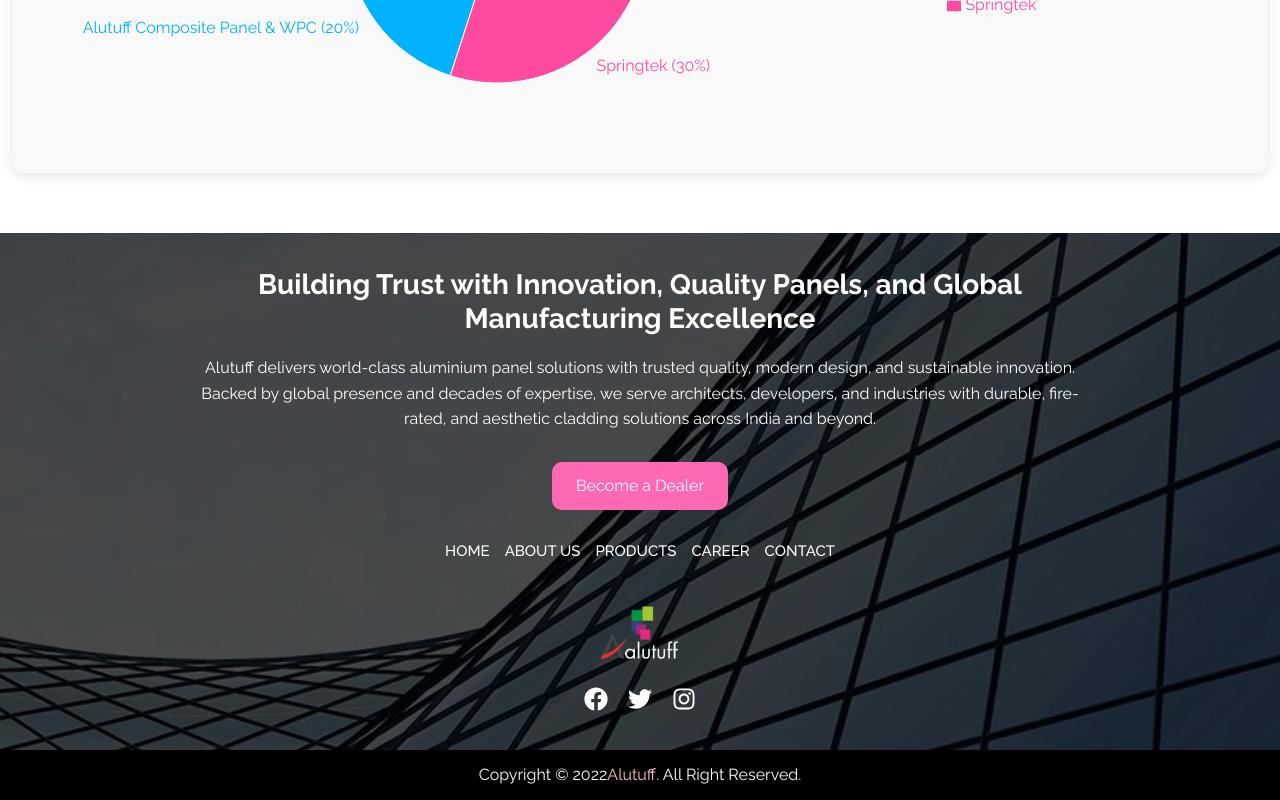
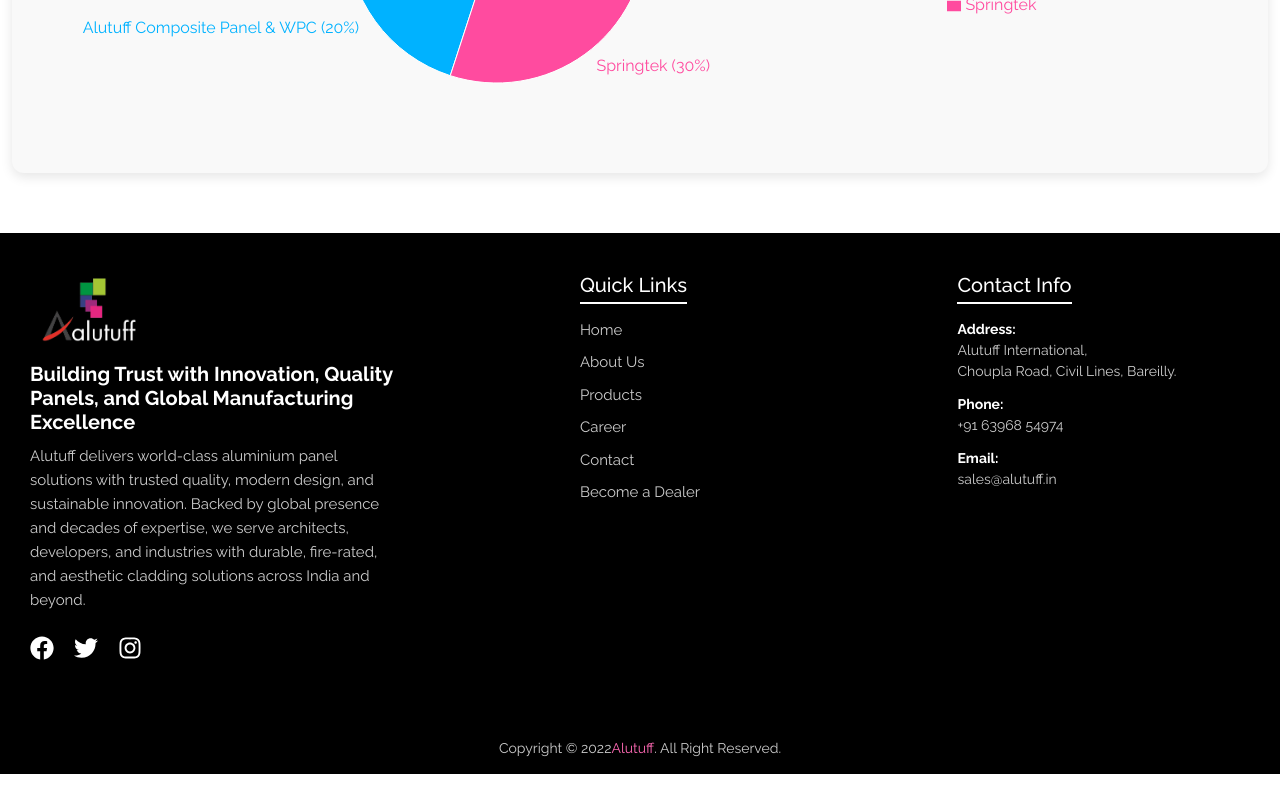
Before and after one commit to rishab-sudo/Alutuff-new, a React (Create React App) app: page /established in a window 1280 px wide. Shown: the part 4010-4810 px from the top of the page. After the commit the page ends 4784 px from the top, so only its background shows below. Built offline with nearby package versions, Linux system fonts and the light colour scheme.

Commit message:
14july25

```diff
--- a/src/components/Footer.css
+++ b/src/components/Footer.css
@@ -1,75 +1,48 @@
 .footer-section {
-  background-image: url('../assets/about-banner-bg.jpg'); /* replace with your bg image path */
-  background-size: cover;
-  background-position: center;
+  background-color: #000;
   width: 100%;
-  padding: 0px;
-  position: relative;
+  padding: 0;
   color: #fff;
-  text-align: center;
   overflow: hidden;
 }
 
 .footer-overlay {
-  background-color: rgba(0, 0, 0, 0.7); /* dark overlay */
-  padding: 35px 5px;
+  padding: 40px 30px;
+}
+
+.footer-content-wrapper {
+  display: flex;
+  flex-wrap: wrap;
+  justify-content: space-between;
+  gap: 40px;
+}
+
+.footer-column-wrapper {
+  width: 30%;
+  min-width: 250px;
+}
+
+.footer-left {
+  display: flex;
+  flex-direction: column;
+  align-items: flex-start; /* Align everything to the left */
+  text-align: left;
+  width: 100%;
+}
+.footer-column{
   display: flex;
   flex-direction: column;
   align-items: center;
+  justify-content: center;
+  text-decoration: none;
+  margin: auto;
+}
+.col-text-div{
+  margin: auto;
 }
 
-.footer-text-box {
-  max-width: 900px;
-  margin: 0 auto;
-}
-
-.footer-text-box h2 {
-  font-size: 28px;
-  margin-bottom: 20px;
-  font-weight: bold;
-}
-
-.footer-text-box p {
-  font-size: 16px;
-  margin-bottom: 30px;
-  line-height: 1.6;
-}
-
-.footer-button {
-  background-color: hotpink;
-  color: white;
-  border: none;
-  padding: 12px 24px;
-  font-size: 16px;
-  cursor: pointer;
-  border-radius: 10px;
-  margin-bottom: 30px;
-}
-
-.footer-links {
-  display: flex;
-  flex-wrap: wrap;
-  justify-content: center;
-  gap: 15px;
-  font-size: 15px;
-}
-
-.footer-links a {
-  color: white;
-  text-decoration: none;
-  text-transform: uppercase;
-  font-weight: 500;
-}
-
-.footer-bottom {
-  margin-top: 40px;
-  display: flex;
-  flex-direction: column;
-  align-items: center;
-}
-
-.footer-bottom img {
-  width: 100px;
+.footer-logo {
+  width: 120px;
   margin-bottom: 15px;
 }
 
@@ -77,41 +50,114 @@
   display: flex;
   gap: 20px;
   font-size: 24px;
+  margin-bottom: 20px;
 }
 
 .social-icons a {
   color: #fff;
-  transition: color 0.3s ease;
+  transition: color 0.3s;
 }
 
 .social-icons a:hover {
   color: hotpink;
 }
-.copyright-div{
-    display: flex;
-    justify-content: center;
-    align-items: center;
+
+.trust-text h2 {
+  font-size: 20px;
+  margin-bottom: 10px;
+  font-weight: bold;
+text-decoration: none;
+
 }
+
+.trust-text p {
+  font-size: 15px;
+  line-height: 1.6;
+  color: #ccc;
+}
+
+.footer-column {
+  flex: 1 1 200px;
+  min-width: 200px;
+}
+
+.footer-column h4 {
+  font-size: 20px;
+  margin-bottom: 15px;
+  border-bottom: 2px solid #fff;
+  display: inline-block;
+  padding-bottom: 5px;
+  text-align: left;
+}
+
+.footer-links-column {
+  display: flex;
+  flex-direction: column;
+  gap: 10px;
+}
+
+.footer-links-column a {
+  color: #ccc;
+  text-decoration: none;
+  font-size: 15px;
+  transition: color 0.3s;
+}
+
+.footer-links-column a:hover {
+  color: #fff;
+}
+
+.footer-contact-info p {
+  font-size: 14px;
+  line-height: 1.5;
+  color: #ccc;
+  margin-bottom: 12px;
+}
+
+.footer-contact-info strong {
+  color: #fff;
+}
+
+.copyright-div {
+  width: 100%;
+  height: 50px;
+  background-color: #000;
+  text-align: center;
+  display: flex;
+  justify-content: center;
+  align-items: center;
+  font-size: 14px;
+  color: #ccc;
+}
+
+/* Responsive Design */
 @media screen and (max-width: 768px) {
-  .footer-text-box h2 {
-    font-size: 20px;
+  .footer-content-wrapper {
+    flex-direction: column;
+    gap: 40px;
+    align-items: flex-start;
   }
 
-  .footer-text-box p {
-    font-size: 14px;
+  .footer-logo {
+    width: 100px;
   }
 
-  .footer-button {
-    font-size: 14px;
-    padding: 10px 20px;
+  .trust-text h2 {
+    font-size: 18px;
   }
 
-  .footer-links {
-    font-size: 13px;
-    gap: 10px;
+  .trust-text p,
+  .footer-contact-info p,
+  .footer-links-column a {
+    font-size: 14px;
   }
 
   .social-icons {
     font-size: 20px;
   }
+
+  .footer-column,
+  .footer-left {
+    width: 100%;
+  }
 }
--- a/src/components/Footer.js
+++ b/src/components/Footer.js
@@ -7,36 +7,66 @@
   return (
     <Container fluid className="footer-section">
       <div className="footer-overlay">
-        <div className="footer-text-box">
-          <h2>Building Trust with Innovation, Quality Panels, and Global Manufacturing Excellence
-</h2>
+    <div className="footer-content-wrapper">
+  {/* Left Section */}
+  <div className="footer-column-wrapper">
+    <div className="footer-left">
+      <img src={require("../assets/footer_logo.png")} alt="logo" className="footer-logo" />
+
+      <div className="trust-text">
+        <h2>Building Trust with Innovation, Quality Panels, and Global Manufacturing Excellence</h2>
         <p>
           Alutuff delivers world-class aluminium panel solutions with trusted quality, modern design, and sustainable innovation.
           Backed by global presence and decades of expertise, we serve architects, developers, and industries with durable, fire-rated, and aesthetic
           cladding solutions across India and beyond.
+        </p>
+      </div>
+            <div className="social-icons">
+        <a href="#"><FaFacebook /></a>
+        <a href="#"><FaTwitter /></a>
+        <a href="#"><FaInstagram /></a>
+      </div>
 
-          </p>
-          <button className="footer-button">Become a Dealer</button>
-          <div className="footer-links">
+    </div>
+  </div>
+
+  {/* Quick Links */}
+  <div className="footer-column-wrapper">
+    <div className="footer-column">
+      <div className='col-text-div'>
+      <h4>Quick Links</h4>
+      <div className="footer-links-column">
         <a href="/home">Home</a>
         <a href="/about">About Us</a>
         <a href="/product">Products</a>
         <a href="/career">Career</a>
         <a href="/contact">Contact</a>
-
+        <a href="/dealer">Become a Dealer</a>
+      </div>
+      </div>
     </div>
   </div>
 
-        <div className="footer-bottom">
-          <img src={require("../assets/footer_logo.png")} alt="logo" />
-          <div className="social-icons">
-            <a href="#"><FaFacebook /></a>
-            <a href="#"><FaTwitter /></a>
-            <a href="#"><FaInstagram /></a>
+  {/* Contact Info */}
+  <div className="footer-column-wrapper">
+    <div className="footer-column">
+       <div className='col-text-div'>
+      <h4>Contact Info</h4>
+      <div className="footer-contact-info">
+        <p><strong>Address:</strong><br />Alutuff International,<br />Choupla Road, Civil Lines, Bareilly.</p>
+        <p><strong>Phone:</strong><br />+91 63968 54974</p>
+        <p><strong>Email:</strong><br />sales@alutuff.in</p>
       </div>
       </div>
     </div>
-      <div className='copyright-div' style={{width:"100%", height:"50px", backgroundColor:"#000", textAlign:"center"}}> Copyright © 2022 <span style={{color:"pink"}}>Alutuff</span>. All Right Reserved.</div>
+  </div>
+</div>
+
+      </div>
+
+      <div className='copyright-div'>
+        Copyright © 2022 <span style={{ color: "hotpink" }}>Alutuff</span>. All Right Reserved.
+      </div>
     </Container>
   );
 };
--- a/src/components/OverlappingCards.css
+++ b/src/components/OverlappingCards.css
@@ -44,8 +44,12 @@
   object-fit: cover;
   border-radius: 10px;
 }
+.overlap-cards-heading{
+  font-size: 1.6rem;
+}
 .overlap-card-text{
   width: 50%;
+  font-size: 20px;
 }
 .card1 {
   background-color: #ffffff;
--- a/src/components/StickySection.css
+++ b/src/components/StickySection.css
@@ -1,10 +1,10 @@
 .sticky-scroll-wrapper {
-   margin-top: 6.5% !important;
+   margin-top: 3.5% !important;
   width: 100%;
   /* min-height: 220vh; */
   height: auto;
   padding-top: 50px;
-  padding: 85px 0px;
+  padding-bottom:  150px;
   display: flex;
   justify-content: center;
   /* background: #f5f5f5; */
@@ -48,15 +48,16 @@
 }
 
 .image-section {
-  flex: 0 0 350px;
-  height: 545px;
+  flex: 0 0 425px;
+  height: 650px;
   position: sticky;
-  top: 80px;
+  top: 150px;
   align-self: flex-start;
 }
 
 .image-section img {
   margin-top: 50px;
+  margin-bottom: 50px;
   width: 100%;
   height: 100%;
   object-fit: cover;
```
Lines whose indentation alone changed are shown as unchanged.
